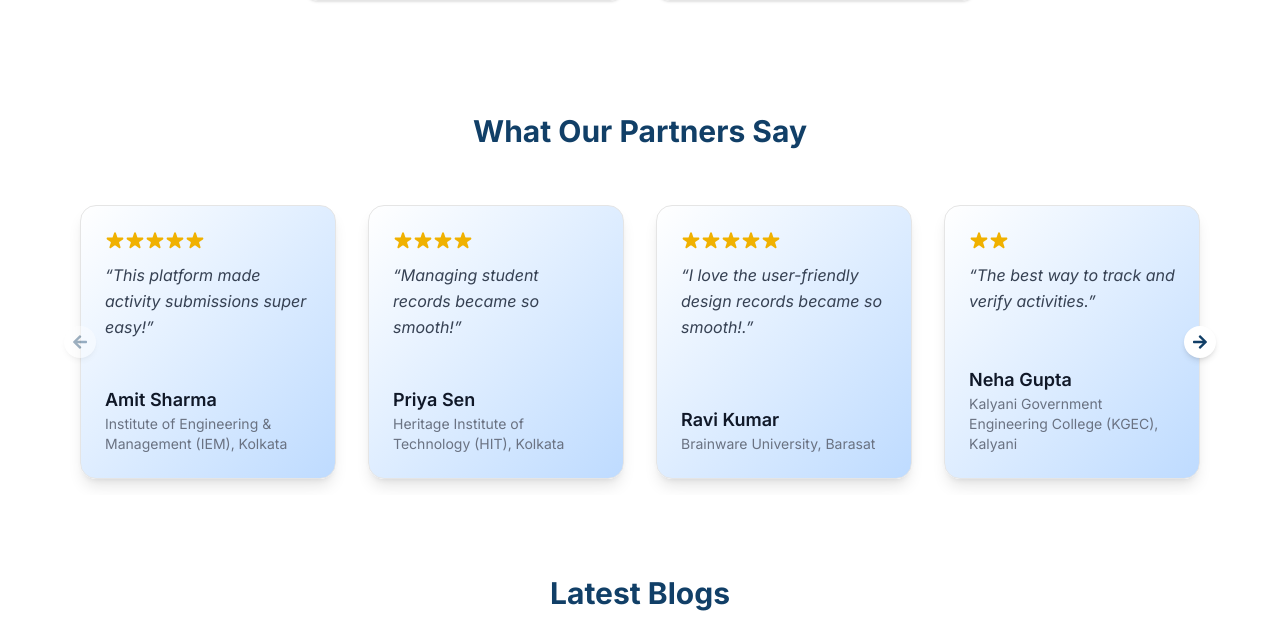
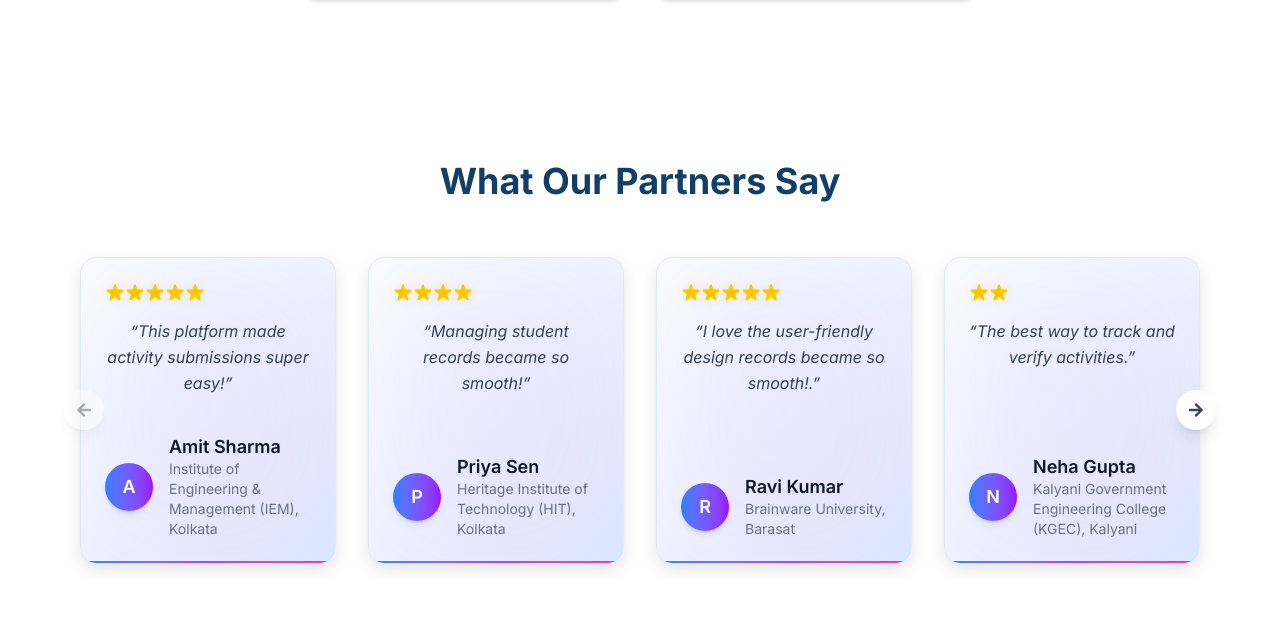
Before and after one commit to Semicolon-Product/maar-frontend, a React (Vite) app: page / in a window 1280 px wide. Shown: the part 1793-2423 px from the top of the page. Built offline with nearby package versions, Linux system fonts and the light colour scheme.

Commit message:
update the review section

```diff
--- a/src/pages/Landing/Home.tsx
+++ b/src/pages/Landing/Home.tsx
@@ -544,11 +544,12 @@ export default function Home() {
       </section>
       <div className="px-6 py-16 space-y-20">
         {/* Reviews Section */}
-        <section className="text-center px-4 md:px-10">
-          <h2 className="text-3xl font-bold mb-10 dark:text-blue-100">
+        <section className="text-center px-4 md:px-10 py-12">
+          <h2 className="text-3xl md:text-4xl font-bold mb-10 dark:text-blue-100">
             What Our Partners Say
           </h2>
-          <div className="relative w-full max-w-6xl mx-auto">
+
+          <div className="relative w-full max-w-7xl mx-auto">
             {/* Cards wrapper */}
             <div className="overflow-hidden">
               <div
@@ -562,16 +563,32 @@ export default function Home() {
                 {reviews.map((item) => (
                   <div
                     key={item.id}
-                    className="w-full sm:w-1/2 md:w-2/3 lg:w-1/4 flex-shrink-0 p-4"
+                    className="w-full sm:w-1/2 md:w-1/3 lg:w-1/4 flex-shrink-0 p-4"
                   >
-                    <div className="p-6 rounded-2xl shadow-lg bg-gradient-to-br from-white to-blue-200 text-left h-full flex flex-col justify-between border hover:shadow-xl transition-all duration-300  dark:from-gray-700 dark:to-gray-900">
+                    <div
+                      className="
+                relative overflow-hidden
+                p-6 rounded-2xl
+                bg-gradient-to-br from-white via-blue-50 to-blue-100
+                dark:from-gray-800 dark:via-gray-900 dark:to-black
+                border border-blue-100 dark:border-gray-700
+                shadow-[0_6px_15px_rgba(0,0,0,0.1)]
+                hover:shadow-[0_10px_25px_rgba(59,130,246,0.2)]
+                hover:-translate-y-1
+                transition-all duration-300
+                flex flex-col justify-between h-full
+              "
+                    >
+                      {/* Decorative gradient glow */}
+                      <div className="absolute inset-0 bg-gradient-to-br from-blue-400 via-purple-400 to-pink-400 opacity-10 blur-3xl pointer-events-none"></div>
+
                       {/* Star Rating */}
-                      <div className="flex mb-3 text-yellow-500">
+                      <div className="flex mb-4 text-yellow-400 relative z-10">
                         {Array.from({ length: item.rating }).map((_, index) => (
                           <svg
                             key={index}
                             xmlns="http://www.w3.org/2000/svg"
-                            className="w-5 h-5 fill-current"
+                            className="w-5 h-5 fill-current drop-shadow-[0_0_4px_rgba(250,204,21,0.4)]"
                             viewBox="0 0 20 20"
                           >
                             <path d="M9.049 2.927c.3-.921 1.603-.921 1.902 0l1.286 3.975a1 1 0 00.95.69h4.18c.969 0 1.371 1.24.588 1.81l-3.39 2.463a1 1 0 00-.364 1.118l1.287 3.974c.3.922-.755 1.688-1.54 1.118l-3.39-2.463a1 1 0 00-1.176 0l-3.39 2.463c-.785.57-1.84-.196-1.54-1.118l1.287-3.974a1 1 0 00-.364-1.118L2.044 9.402c-.783-.57-.38-1.81.588-1.81h4.18a1 1 0 00.95-.69l1.286-3.975z" />
@@ -580,19 +597,35 @@ export default function Home() {
                       </div>
 
                       {/* Review Text */}
-                      <p className="text-gray-700 dark:text-blue-200 mb-4 flex-grow italic leading-relaxed">
+                      <p className="text-gray-700 dark:text-gray-200 mb-4 flex-grow italic leading-relaxed relative z-10 text-base">
                         “{item.review}”
                       </p>
 
                       {/* Reviewer Info */}
-                      <div className="flex items-center mt-4">
-                        <div>
-                          <h4 className="font-semibold text-gray-900 text-lg dark:text-blue-100">
+                      <div className="flex items-center mt-6 relative z-10">
+                        <div className="flex-shrink-0">
+                          <div
+                            className="
+                    w-12 h-12 rounded-full
+                    bg-gradient-to-r from-blue-500 to-purple-600
+                    flex items-center justify-center text-white text-lg font-semibold shadow-md
+                  "
+                          >
+                            {item.name.charAt(0)}
+                          </div>
+                        </div>
+                        <div className="ml-4 text-left">
+                          <h4 className="font-semibold text-gray-900 text-lg dark:text-white leading-tight">
                             {item.name}
                           </h4>
-                          <p className="text-sm text-gray-500 ">{item.role}</p>
+                          <p className="text-sm text-gray-500 dark:text-gray-400">
+                            {item.role}
+                          </p>
                         </div>
                       </div>
+
+                      {/* Bottom Accent Line */}
+                      <div className="absolute bottom-0 left-0 w-full h-[2px] bg-gradient-to-r from-blue-500 via-purple-500 to-pink-500"></div>
                     </div>
                   </div>
                 ))}
@@ -602,17 +635,18 @@ export default function Home() {
             {/* Navigation arrows */}
             <button
               onClick={prevSlide}
-              className="absolute left-0 top-1/2 -translate-y-1/2 bg-white p-2 rounded-full shadow-md hover:bg-gray-100 disabled:opacity-40"
+              className="absolute left-0 top-1/2 -translate-y-1/2 bg-white dark:bg-gray-800 p-3 rounded-full shadow-lg hover:scale-110 hover:bg-blue-50 dark:hover:bg-gray-700 transition disabled:opacity-40"
               disabled={currentIndex === 0}
             >
-              <FaArrowLeft />
+              <FaArrowLeft className="text-gray-700 dark:text-gray-300" />
             </button>
+
             <button
               onClick={nextSlide}
-              className="absolute right-0 top-1/2 -translate-y-1/2 bg-white p-2 rounded-full shadow-md hover:bg-gray-100 disabled:opacity-40"
+              className="absolute right-0 top-1/2 -translate-y-1/2 bg-white dark:bg-gray-800 p-3 rounded-full shadow-lg hover:scale-110 hover:bg-blue-50 dark:hover:bg-gray-700 transition disabled:opacity-40"
               disabled={currentIndex >= reviews.length - cardsPerView}
             >
-              <FaArrowRight />
+              <FaArrowRight className="text-gray-700 dark:text-gray-300" />
             </button>
           </div>
         </section>
```
